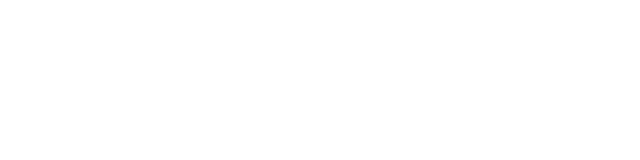
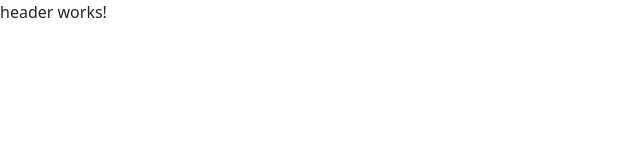
Before and after one commit to chriskabore/log-gestion-conges, an Angular app: page /pages in a window 1280 px wide. Shown: the top 160 px of the page, without its empty margins (0-640 px from the left). Built offline with nearby package versions, Linux system fonts and the light colour scheme.

Commit message:
added redirection to pages

```diff
--- a/src/app/features/auth/login/login.component.ts
+++ b/src/app/features/auth/login/login.component.ts
@@ -2,6 +2,7 @@ import { Component, OnInit } from '@angular/core';
 import { FormBuilder, FormGroup, Validators } from '@angular/forms';
 import { Login } from '../../../models/login.model';
 import { AuthService } from '../../../services/auth.service';
+import { Router } from '@angular/router';
 
 @Component({
   selector: 'app-login',
@@ -15,6 +16,7 @@ export class LoginComponent implements OnInit {
   constructor(
     private fb: FormBuilder,
     private authService: AuthService,
+    private router: Router,
   ){
 
   }
@@ -30,7 +32,8 @@ export class LoginComponent implements OnInit {
     this.login = this.formLogin.value as Login;
     this.authService.authenticate(this.login).subscribe({
       next: value =>{
-        console.log(value);
+        this.router.navigateByUrl('/pages');
+        //console.log(value);
       },
       error: err =>{
         console.log(err);
--- a/src/app/features/layouts/content-layout/content-layout.component.html
+++ b/src/app/features/layouts/content-layout/content-layout.component.html
@@ -1 +1,2 @@
-<p>content-layout works!</p>
+<app-header></app-header>
+<router-outlet/>
--- a/src/app/features/layouts/layouts-routing.module.ts
+++ b/src/app/features/layouts/layouts-routing.module.ts
@@ -1,7 +1,13 @@
 import { NgModule } from '@angular/core';
 import { RouterModule, Routes } from '@angular/router';
+import { ContentLayoutComponent } from './content-layout/content-layout.component';
 
-const routes: Routes = [];
+const routes: Routes = [
+  {
+    path:'',
+    component: ContentLayoutComponent,
+  },
+];
 
 @NgModule({
   imports: [RouterModule.forChild(routes)],
```
